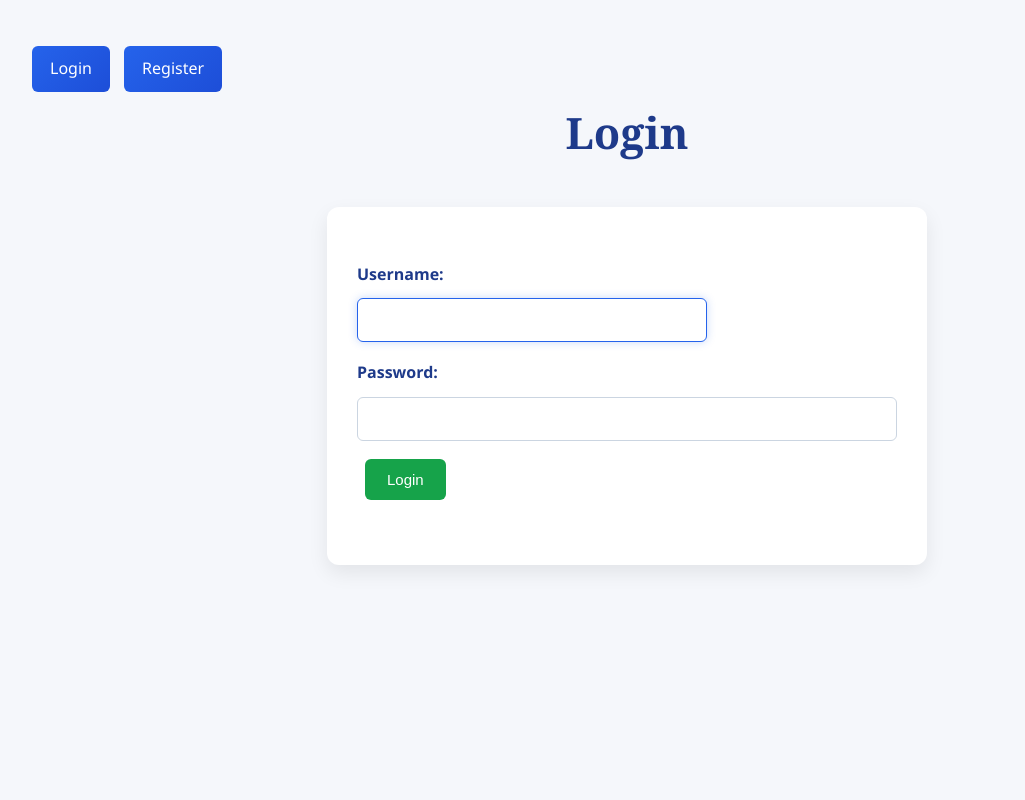
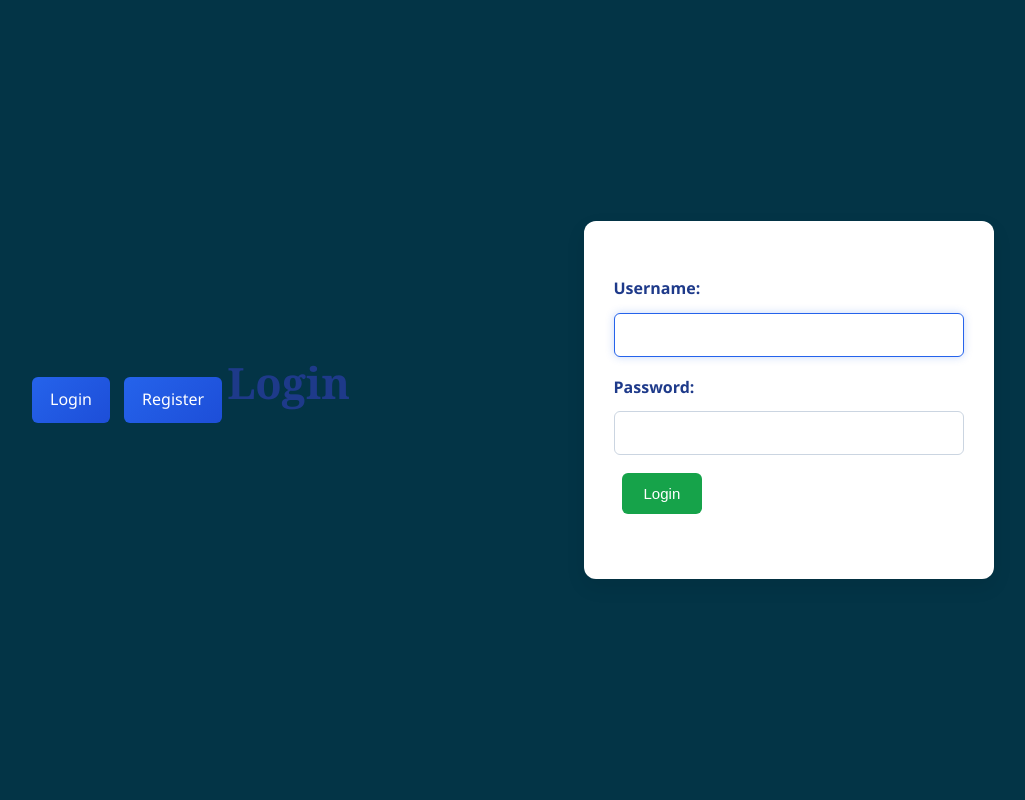
Before and after one commit to remzyayo/ALX_CapstoneProject, a Django app: page /login/ in a window 1280 px wide. Shown: the whole page, without its empty margins (13-1038 px from the left). Run offline with Django 5.2, Linux system fonts and the light colour scheme.

Commit message:
Css update

```diff
--- a/expenses/static/expenses/css/style.css
+++ b/expenses/static/expenses/css/style.css
@@ -9,10 +9,12 @@
 
 body {
     font-family: "Segoe UI", Tahoma, Verdana, sans-serif;
-    background-color: #f5f7fb;
+    background-color: #033446;
     color: #333;
     padding: 40px;
     line-height: 1.6;
+    display: flex;
+    align-items: center
 }
 
 /* HEADINGS */
--- a/expenses/templates/expenses/task_list.html
+++ b/expenses/templates/expenses/task_list.html
@@ -32,7 +32,7 @@
 
 <body>
 
-<h1>Tasks</h1>
+<h1>Task Manager</h1>
 <p>
     <a href="{% url 'add_task' %}">+ Add New Task</a>
     <a href="{% url 'add_project' %}">+ Add New Project</a>
--- a/expenses/templates/registration/login.html
+++ b/expenses/templates/registration/login.html
@@ -2,7 +2,7 @@
 
     {% if user.is_authenticated %}
 
-        <span>Welcome, {{ user.username }}</span>
+        <span>Welcome, {{ user.username }}!</span>
 
         <a href="{% url 'logout' %}">Logout</a>
 
```
